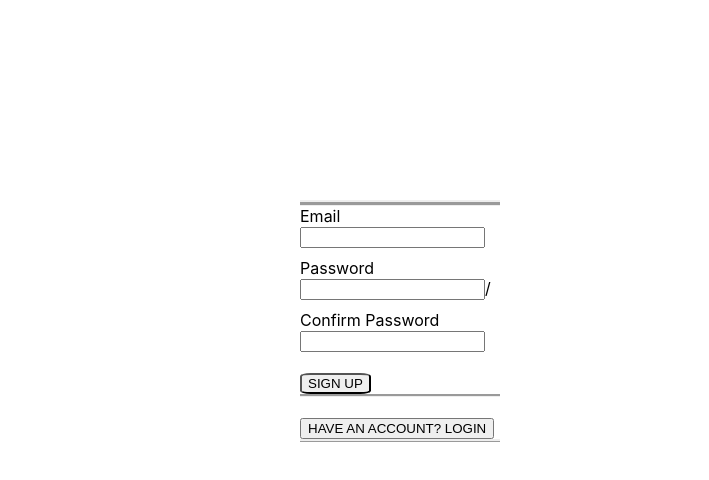
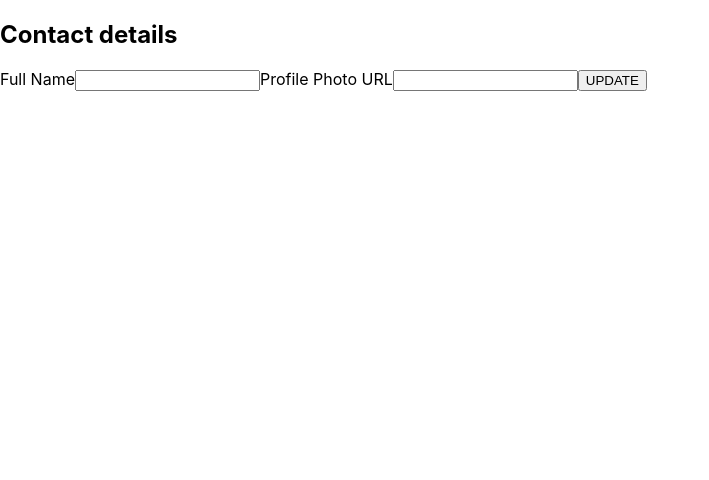
Before and after one commit to premkushum/expenseTrackerLastProject, a React (Create React App) app: page /profile in a window 1280 px wide. Shown: the top 480 px of the page, without its empty margins (0-709 px from the left). Built offline with nearby package versions, Linux system fonts and the light colour scheme.

Commit message:
authentication error fixed

```diff
--- a/src/App.js
+++ b/src/App.js
@@ -8,6 +8,7 @@ import Login from "./components/Login/Login";
 // import { Route } from "react-router-dom/cjs/react-router-dom.min";
 import { Switch, Route } from "react-router-dom";
 import Welcome from "./components/welcome/Welcome";
+import Profile from "./components/profile/Profile";
 function App() {
   return (
     <Switch>
@@ -18,6 +19,9 @@ function App() {
       <Route path="/welcome">
         <Welcome></Welcome>
       </Route>
+      <Route path="/profile">
+        <Profile></Profile>
+      </Route>
       <Route path="/">
         <SignUpFormPrint></SignUpFormPrint>
       </Route>
--- a/src/components/Login/Login.js
+++ b/src/components/Login/Login.js
@@ -12,7 +12,7 @@ const Login = () => {
     };
     console.log(myobj);
     fetch(
-      "https://identitytoolkit.googleapis.com/v1/accounts:signInWithPassword?key=AIzaSyDTjkTahc6Ekoy2QubulsZKyfhpCkZ4Q4Y",
+      "https://identitytoolkit.googleapis.com/v1/accounts:signInWithPassword?key=AIzaSyCKcB2kOdfnhOnnC789pc1BZXjZzebQnu0",
       {
         method: "POST",
         body: JSON.stringify({
@@ -31,7 +31,7 @@ const Login = () => {
         }
       })
       .then((res) => {
-        localStorage.setItem("e-user", JSON.stringify(res.idToken));
+        localStorage.setItem("token", (res.idToken));
         setRedirect(true);
       })
       .catch((err) => {
@@ -54,7 +54,7 @@ const Login = () => {
               type="email"
               style={{
                 backgroundColor: "black",
-                borderRadius: "40%",
+
                 height: "25px",
                 color: "white",
                 margin: "10px",
@@ -69,7 +69,7 @@ const Login = () => {
               type="password"
               style={{
                 backgroundColor: "black",
-                borderRadius: "40%",
+
                 height: "25px",
                 color: "white",
                 margin: "10px",
--- a/src/components/Signup/SignUp.js
+++ b/src/components/Signup/SignUp.js
@@ -12,8 +12,8 @@ const SignUpForm = () => {
     const confirmPasswordvalue=confirmPasswordRef.current.value
     if(confirmPasswordvalue!==passwordValue)
     {
-      alert("confirm password and password doest match")
-return
+      alert("confirm password and password doesn't match")
+return;
     }
     const myobj = {
       email: emailRef.current.value,
@@ -21,7 +21,7 @@ return
       confirmPassword: confirmPasswordRef.current.value,
     };
     fetch(
-      "https://identitytoolkit.googleapis.com/v1/accounts:signUp?key=AIzaSyDTjkTahc6Ekoy2QubulsZKyfhpCkZ4Q4Y",
+      "https://identitytoolkit.googleapis.com/v1/accounts:signUp?key=AIzaSyCKcB2kOdfnhOnnC789pc1BZXjZzebQnu0",
       {
         method: "POST",
         body: JSON.stringify({
--- /dev/null
+++ b/src/components/profile/Profile.js
@@ -0,0 +1,59 @@
+import { useRef } from "react";
+
+const Profile = () => {
+  const fullNameRef = useRef();
+  const urlRef = useRef();
+
+  const updateFormDataHandler = (event) => {
+    event.preventDefault();
+    const nameRefValue = fullNameRef.current.value;
+    const urlRefValue = urlRef.current.value;
+    const localstr = localStorage.getItem("token");
+    console.log(localstr);
+
+    fetch(
+      "https://identitytoolkit.googleapis.com/v1/accounts:update?key=AIzaSyCKcB2kOdfnhOnnC789pc1BZXjZzebQnu0 ",
+      {
+        method: "POST",
+        body: JSON.stringify({
+          idToken: localstr,
+          displayName: nameRefValue,
+          photoUrl: urlRefValue,
+
+          returnSecureToken: true,
+        }),
+        headers: { "Content-Type": "application/json" },
+      }
+    )
+      .then((response) => {
+        if (response.ok) {
+          return response.json();
+        } else {
+          throw new Error("Authentication error");
+        }
+      })
+      .then((res) => {
+        console.log(res);
+      })
+      .catch((err) => {
+        console.log(err);
+      });
+  };
+
+  return (
+    <form onSubmit= {updateFormDataHandler}>
+      <div>
+        <h2>Contact details</h2>
+      </div>
+
+      <label>Full Name</label>
+      <input type="text" ref={fullNameRef}></input>
+
+      <label>Profile Photo URL</label>
+      <input type="text" ref={urlRef}></input>
+
+      <button >UPDATE</button>
+    </form>
+  );
+};
+export default Profile;
--- a/src/components/welcome/Welcome.js
+++ b/src/components/welcome/Welcome.js
@@ -1,8 +1,18 @@
-const Welcome=()=>{
-    return(
-        <div>
-            <h2>welcome to my page</h2>
-        </div>
-    )
-}
-export default Welcome
+import { Link } from "react-router-dom/cjs/react-router-dom.min";
+
+const Welcome = () => {
+  return (
+    <div>
+      <div style={{ display:"inline-flex" ,marginRight:"40%"}}>
+        <h2>welcome to Expense tracker</h2>
+      </div>
+      <div style={{textAlign:"right", display:"inline-flex"}}>
+        <h2>
+          your profile is incomplete <Link to="/profile">complete now</Link>
+        </h2>
+      </div>
+      <hr></hr>
+    </div>
+  );
+};
+export default Welcome;
```
